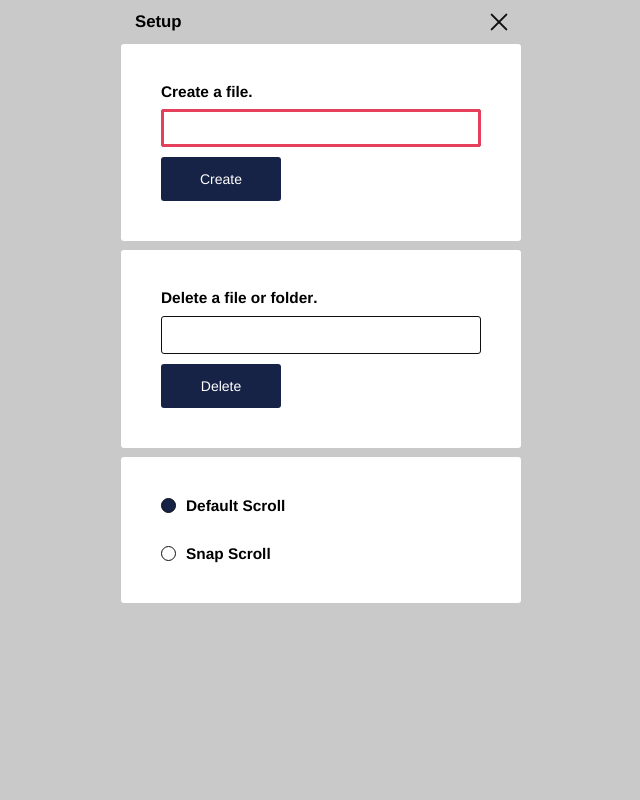
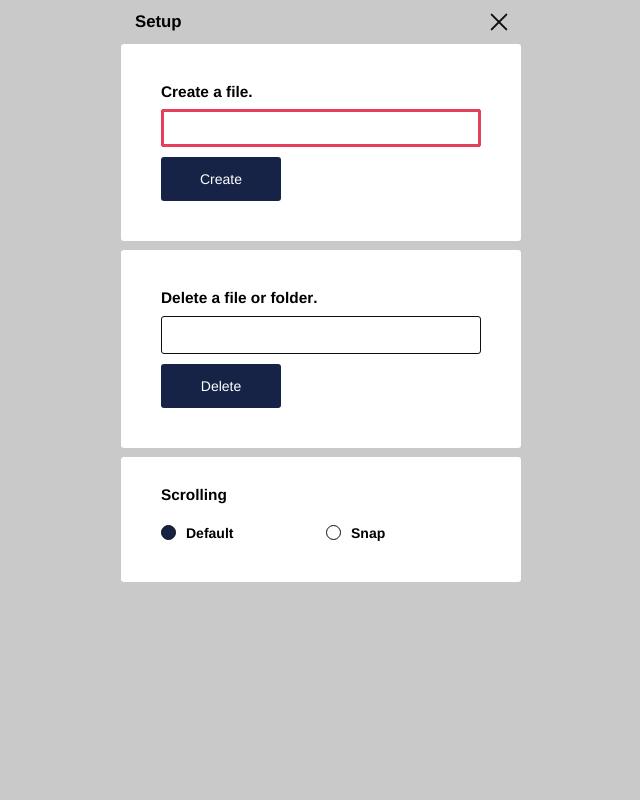
Before and after one commit to milesnature/html-notes-python, a Flask app: page / in a window 1280 px wide. Shown: the whole page, without its empty margins (319-959 px from the left). Run offline with Flask 3, Linux system fonts and the light colour scheme; data that the repository does not hold is empty; parts of the project's set-up code (start-up, migrations or seed data) failed here and were passed over.

Commit message:
Update scroll setting form layout

```diff
--- a/app/static/css/styles.css
+++ b/app/static/css/styles.css
@@ -1055,7 +1055,15 @@ html.dialog {
     background-color      : var(--color-plt-white);
 }
 #scrollForm fieldset {
-    padding: 30px 40px;
+    display               : grid;
+    grid-template-columns : 1fr 1fr;
+    grid-gap              : 10px;
+    padding               : 30px 40px;
+    position              : relative;
+}
+#scrollForm h3 {
+    grid-column : 1 / 3;
+    line-height : 1.2rem;
 }
 #dialogSetup label {
     display     : block;
@@ -1073,12 +1081,14 @@ html.dialog {
     grid-column   : 1 / 3;
 }
 #scrollForm label {
-    display: grid;
-    height: 38px;
-    align-content: center;
-    align-items: center;
-    grid-template-columns: min-content max-content;
-    margin: 0;
+    display               : grid;
+    grid-template-columns : min-content max-content;
+    grid-column           : unset;
+    align-content         : center;
+    align-items           : center;
+    height                : 38px;
+    margin                : 0;
+    font-size             : 1rem;
 }
 #scrollForm input[type='radio'] {
     min-width: 15px;
--- a/app/static/index.html
+++ b/app/static/index.html
@@ -113,8 +113,9 @@
             </section>
             <form id="scrollForm" onsubmit="return false;">
               <fieldset>
-                <label for="scrollDefault" id="scrollDefaultLabel"><input id="scrollDefault" type="radio" name="scrollBehavior" value="default"><span>Default Scroll</span></label>
-                <label for="scrollSnap" id="scrollSnapLabel"><input id="scrollSnap" type="radio" name="scrollBehavior" value="snap"><span>Snap Scroll</span></label>
+                <h3>Scrolling</h3>
+                <label for="scrollDefault" id="scrollDefaultLabel"><input id="scrollDefault" type="radio" name="scrollBehavior" value="default"><span>Default</span></label>
+                <label for="scrollSnap" id="scrollSnapLabel"><input id="scrollSnap" type="radio" name="scrollBehavior" value="snap"><span>Snap</span></label>
               </fieldset>
             </form>
           </dialog>
```
